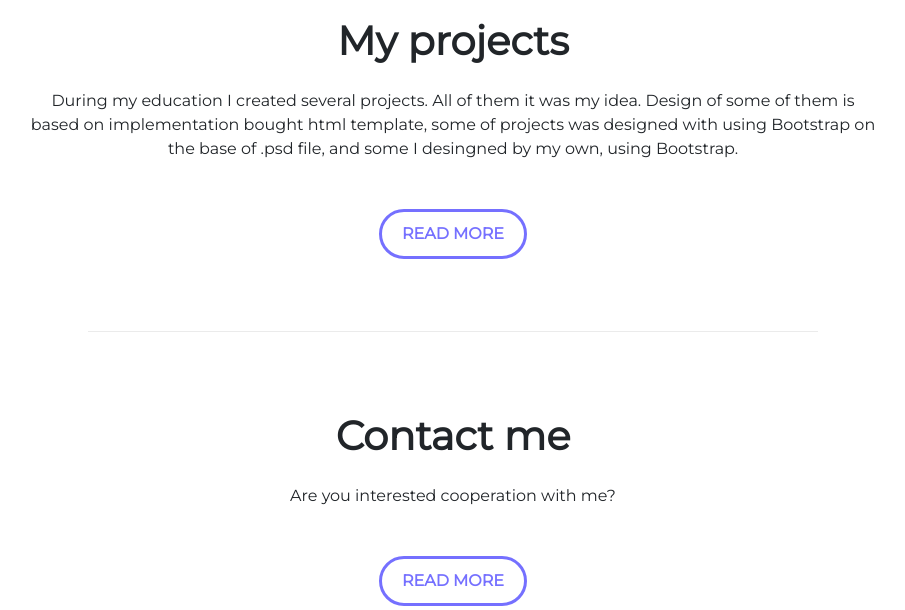
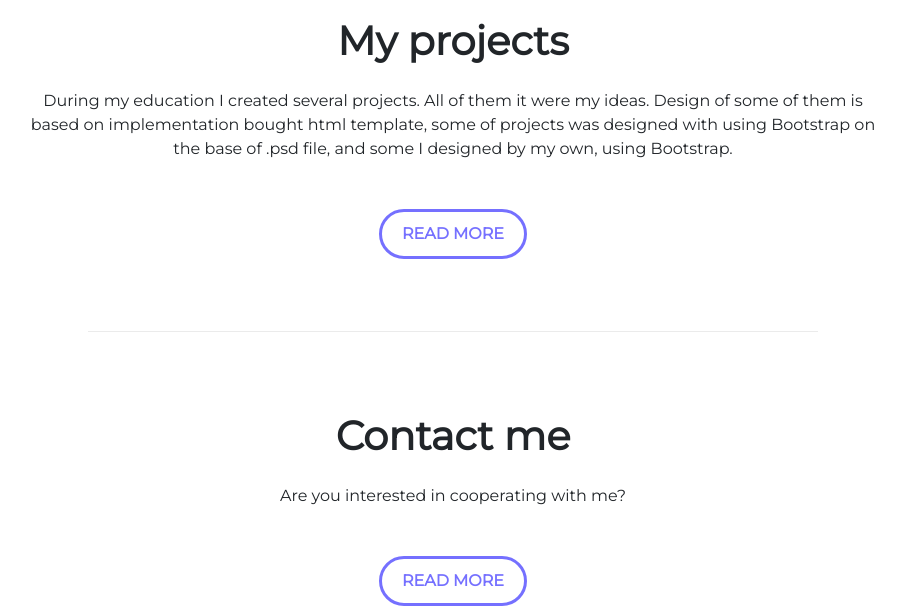
Before and after one commit to adoleba/personal_site_draft, a Django app: page /en/ in a window 1280 px wide. Shown: the part 1113-1723 px from the top of the page, without its empty margins (187-1092 px from the left). Run offline with Django 3.2, Linux system fonts and the light colour scheme; some libraries are stand-ins or nearby versions.

Commit message:
update index template

```diff
--- a/templates/homepage/index.html
+++ b/templates/homepage/index.html
@@ -36,9 +36,9 @@
 
                         <h1 class="font-weight-bold pt-3">{% translate "My projects" %}</h1>
                         <p class="pt-3 pb-2 px-sm-5">
-                            {% translate "During my education I created several projects. All of them it was my idea. " %}
+                            {% translate "During my education I created several projects. All of them it were my ideas. " %}
                             {% translate "Design of some of them is based on implementation bought html template, " %}
-                            {% translate "some of projects was designed with using Bootstrap on the base of .psd file, and some I desingned by my own, using Bootstrap." %}
+                            {% translate "some of projects was designed with using Bootstrap on the base of .psd file, and some I designed by my own, using Bootstrap." %}
                         </p>
                         <div class="py-4">
                             <a href="{% url 'projects' %}" class="btn btn-purple-rounded btn-responsive text-uppercase">
@@ -59,7 +59,7 @@
                     <div class="text-center p-0 p-md-5">
                         <h1 class="font-weight-bold pt-3">{% translate "Contact me" %}</h1>
                         <p class="pt-3 pb-2 px-sm-5">
-                            {% translate "Are you interested cooperation with me?" %}
+                            {% translate "Are you interested in cooperating with me?" %}
                         </p>
                         <div class="py-4">
                             <a href="{% url 'contact:contact' %}" class="btn btn-purple-rounded btn-responsive text-uppercase">
```
